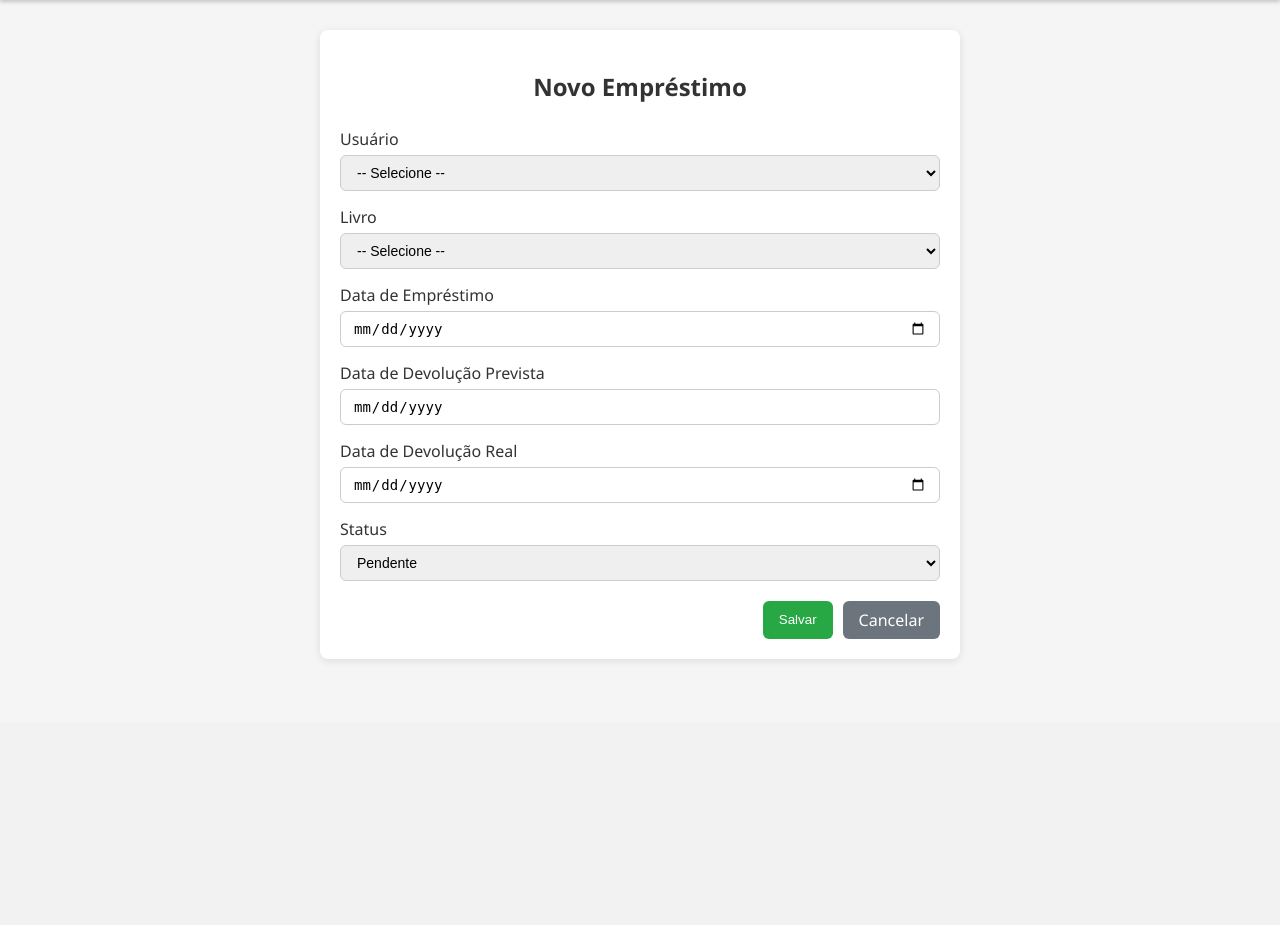
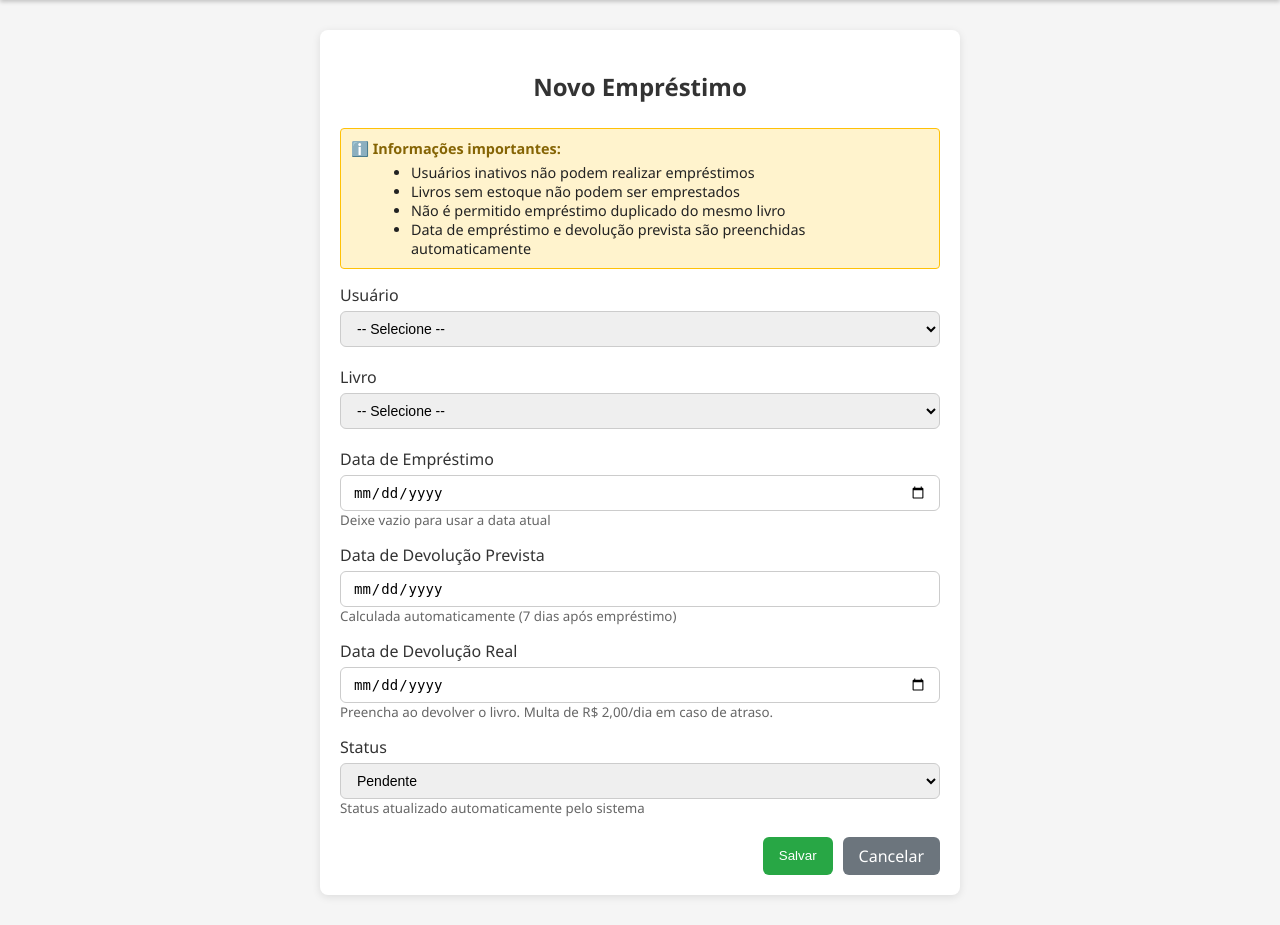
Before and after one commit to marcoscassian/BibliotecaBD, a Flask app: template templates/emprestimos_form.html in a window 1280 px wide. Shown: the part 78-1003 px from the top of the page. Before the commit the page ends 738 px from the top, so only its background shows below. Run offline with Flask 3, Linux system fonts and the light colour scheme; the template is opened without the code that fills it, so the values that code supplies are empty; parts of the project's set-up code (start-up, migrations or seed data) failed here and were passed over.

Commit message:
Enhance emprestimos_form with user and book info

```diff
--- a/templates/emprestimos_form.html
+++ b/templates/emprestimos_form.html
@@ -3,6 +3,25 @@
 
 {% block css %}
 <link rel="stylesheet" href="{{ url_for('static', filename='geral_form.css') }}">
+<style>
+    .info-usuario, .info-livro {
+        font-size: 0.85em;
+        margin-top: 4px;
+    }
+    .status-ativo { color: #28a745; }
+    .status-inativo { color: #dc3545; }
+    .estoque-disponivel { color: #28a745; }
+    .estoque-indisponivel { color: #dc3545; }
+    .aviso-trigger {
+        background-color: #fff3cd;
+        border: 1px solid #ffc107;
+        border-radius: 4px;
+        padding: 10px;
+        margin-bottom: 15px;
+        font-size: 0.9em;
+    }
+    .aviso-trigger strong { color: #856404; }
+</style>
 {% endblock %}
 
 {% block js %}
@@ -14,7 +33,7 @@ document.addEventListener('DOMContentLoaded', function() {
     dataEmprestimo.addEventListener('change', function() {
         if (this.value) {
             const date = new Date(this.value);
-            date.setMonth(date.getMonth() + 1);
+            date.setDate(date.getDate() + 7); // 7 dias conforme trigger
             const year = date.getFullYear();
             const month = String(date.getMonth() + 1).padStart(2, '0');
             const day = String(date.getDate()).padStart(2, '0');
@@ -23,6 +42,46 @@ document.addEventListener('DOMContentLoaded', function() {
             dataPrevista.value = '';
         }
     });
+
+    // Atualizar informações do usuário selecionado
+    const selectUsuario = document.querySelector('select[name="Usuario_id"]');
+    const infoUsuario = document.getElementById('info-usuario');
+
+    selectUsuario.addEventListener('change', function() {
+        const option = this.options[this.selectedIndex];
+        if (option.value) {
+            const status = option.dataset.status;
+            if (status === 'inativo') {
+                infoUsuario.innerHTML = '<span class="status-inativo">⚠️ Usuário INATIVO - não pode realizar empréstimos</span>';
+            } else {
+                infoUsuario.innerHTML = '<span class="status-ativo">✓ Usuário ativo</span>';
+            }
+        } else {
+            infoUsuario.innerHTML = '';
+        }
+    });
+
+    // Atualizar informações do livro selecionado
+    const selectLivro = document.querySelector('select[name="Livro_id"]');
+    const infoLivro = document.getElementById('info-livro');
+
+    selectLivro.addEventListener('change', function() {
+        const option = this.options[this.selectedIndex];
+        if (option.value) {
+            const qtd = parseInt(option.dataset.quantidade) || 0;
+            if (qtd <= 0) {
+                infoLivro.innerHTML = '<span class="estoque-indisponivel">⚠️ Sem estoque disponível</span>';
+            } else {
+                infoLivro.innerHTML = '<span class="estoque-disponivel">✓ ' + qtd + ' unidade(s) disponível(is)</span>';
+            }
+        } else {
+            infoLivro.innerHTML = '';
+        }
+    });
+
+    // Disparar eventos para mostrar info inicial se editando
+    if (selectUsuario.value) selectUsuario.dispatchEvent(new Event('change'));
+    if (selectLivro.value) selectLivro.dispatchEvent(new Event('change'));
 });
 </script>
 {% endblock %}
@@ -31,17 +90,31 @@ document.addEventListener('DOMContentLoaded', function() {
 <form method="post" class="formulario">
     <h2>{{ 'Editar Empréstimo' if emprestimo else 'Novo Empréstimo' }}</h2>
 
+    {% if not emprestimo %}
+    <div class="aviso-trigger">
+        <strong>ℹ️ Informações importantes:</strong>
+        <ul style="margin: 5px 0 0 20px;">
+            <li>Usuários inativos não podem realizar empréstimos</li>
+            <li>Livros sem estoque não podem ser emprestados</li>
+            <li>Não é permitido empréstimo duplicado do mesmo livro</li>
+            <li>Data de empréstimo e devolução prevista são preenchidas automaticamente</li>
+        </ul>
+    </div>
+    {% endif %}
+
     <div class="grupo-campo">
         <label>Usuário</label>
         <select name="Usuario_id" required>
             <option value="">-- Selecione --</option>
             {% for u in usuarios %}
             <option value="{{ u.ID_usuario }}"
+                data-status="{{ u.Status }}"
                 {% if emprestimo and emprestimo.usuario_id == u.ID_usuario %}selected{% endif %}>
-                {{ u.Nome_usuario }}
+                {{ u.Nome_usuario }} {% if u.Status == 'inativo' %}(INATIVO){% endif %}
             </option>
             {% endfor %}
         </select>
+        <div id="info-usuario" class="info-usuario"></div>
     </div>
 
     <div class="grupo-campo">
@@ -50,39 +123,46 @@ document.addEventListener('DOMContentLoaded', function() {
             <option value="">-- Selecione --</option>
             {% for l in livros %}
             <option value="{{ l.ID_livro }}"
+                data-quantidade="{{ l.Quantidade_disponivel }}"
                 {% if emprestimo and emprestimo.livro_id == l.ID_livro %}selected{% endif %}>
-                {{ l.Titulo }}
+                {{ l.Titulo }} ({{ l.Quantidade_disponivel }} disponível)
             </option>
             {% endfor %}
         </select>
+        <div id="info-livro" class="info-livro"></div>
     </div>
 
     <div class="grupo-campo">
         <label>Data de Empréstimo</label>
         <input type="date" name="Data_emprestimo"
-            value="{{ emprestimo.data_emprestimo if emprestimo else '' }}">
+            value="{{ emprestimo.data_emprestimo if emprestimo else '' }}"
+            placeholder="Preenchido automaticamente se vazio">
+        <small style="color: #666;">Deixe vazio para usar a data atual</small>
     </div>
 
     <div class="grupo-campo">
         <label>Data de Devolução Prevista</label>
         <input type="date" name="Data_devolucao_prevista" readonly
             value="{{ emprestimo.data_devolucao_prevista if emprestimo else '' }}">
+        <small style="color: #666;">Calculada automaticamente (7 dias após empréstimo)</small>
     </div>
 
     <div class="grupo-campo">
         <label>Data de Devolução Real</label>
         <input type="date" name="Data_devolucao_real"
                value="{{ emprestimo.data_devolucao_real if emprestimo and emprestimo.data_devolucao_real else '' }}">
+        <small style="color: #666;">Preencha ao devolver o livro. Multa de R$ 2,00/dia em caso de atraso.</small>
     </div>
 
     <div class="grupo-campo">
         <label>Status</label>
         <select name="Status_emprestimo" required>
-            {% set status_atual = emprestimo.Status_emprestimo if emprestimo else 'pendente' %}
+            {% set status_atual = emprestimo.status_emprestimo if emprestimo else 'pendente' %}
             <option value="pendente" {% if status_atual == 'pendente' %}selected{% endif %}>Pendente</option>
             <option value="devolvido" {% if status_atual == 'devolvido' %}selected{% endif %}>Devolvido</option>
             <option value="atrasado" {% if status_atual == 'atrasado' %}selected{% endif %}>Atrasado</option>
         </select>
+        <small style="color: #666;">Status atualizado automaticamente pelo sistema</small>
     </div>
 
     <div class="botoes-formulario">
```
